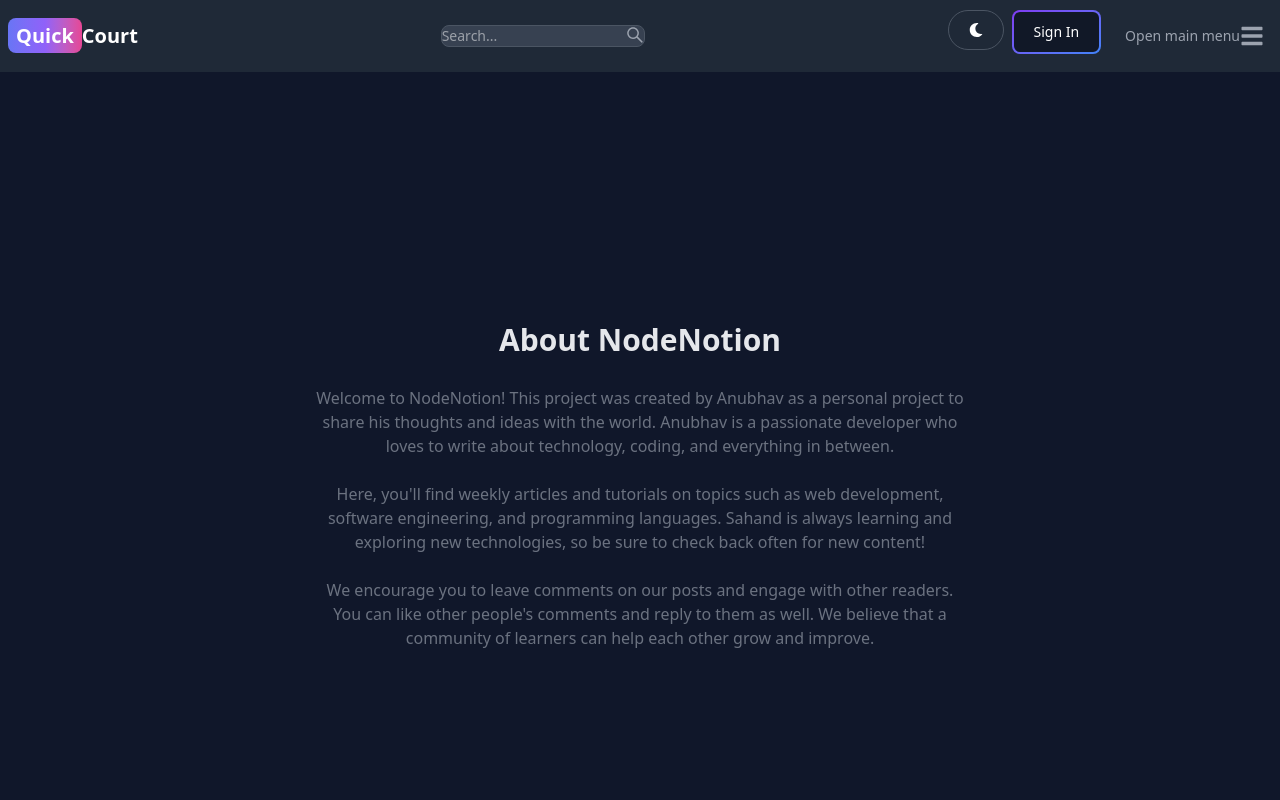
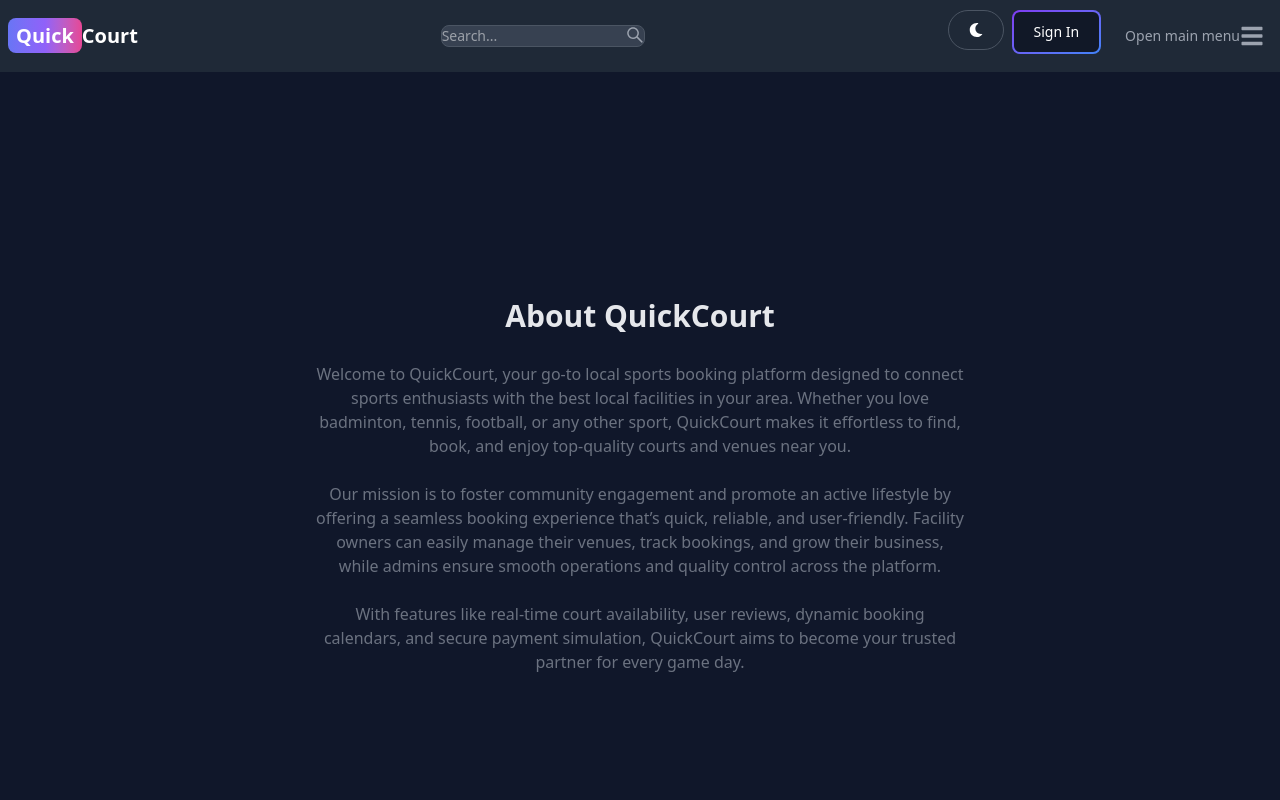
Before and after one commit to anubhav-m/odoo-vaau, a React (Vite) app in the folder client/: page /about in a window 1280 px wide. Shown: the top 800 px of the page. Built offline with nearby package versions, Linux system fonts and the light colour scheme; no server answers.

Commit message:
updated home and about page

```diff
--- a/client/src/pages/About.jsx
+++ b/client/src/pages/About.jsx
@@ -4,28 +4,29 @@ export default function About() {
       <div className='max-w-2xl mx-auto p-3 text-center'>
         <div>
           <h1 className='text-3xl font font-semibold text-center my-7'>
-            About NodeNotion
+            About QuickCourt
           </h1>
           <div className='text-md text-gray-500 flex flex-col gap-6'>
             <p>
-              Welcome to NodeNotion! This project was created by Anubhav
-              as a personal project to share his thoughts and ideas with the
-              world. Anubhav is a passionate developer who loves to write about
-              technology, coding, and everything in between.
+              Welcome to QuickCourt, your go-to local sports booking platform
+              designed to connect sports enthusiasts with the best local facilities
+              in your area. Whether you love badminton, tennis, football, or any other
+              sport, QuickCourt makes it effortless to find, book, and enjoy top-quality
+              courts and venues near you.
             </p>
 
             <p>
-              Here, you'll find weekly articles and tutorials on topics
-              such as web development, software engineering, and programming
-              languages. Sahand is always learning and exploring new
-              technologies, so be sure to check back often for new content!
+             Our mission is to foster community engagement and promote an active
+             lifestyle by offering a seamless booking experience that’s quick, reliable,
+             and user-friendly. Facility owners can easily manage their venues, track
+             bookings, and grow their business, while admins ensure smooth operations
+             and quality control across the platform.
             </p>
 
             <p>
-              We encourage you to leave comments on our posts and engage with
-              other readers. You can like other people's comments and reply to
-              them as well. We believe that a community of learners can help
-              each other grow and improve.
+              With features like real-time court availability, user reviews, dynamic booking
+              calendars, and secure payment simulation, QuickCourt aims to become your trusted
+              partner for every game day.
             </p>
           </div>
         </div>
--- a/client/src/pages/Home.jsx
+++ b/client/src/pages/Home.jsx
@@ -30,8 +30,27 @@ export default function Home() {
     return (
         <div className="flex-1">
             <div className="flex flex-col gap-6 p-4 lg:p-24 max-w-6xl mx-auto">
-                <h1 className="text-3xl font-bold lg:text-6xl">Welcome to NodeNotion</h1>
-                <p className="text-gray-500 text-xs sm:text-sm">Here you'll find a variety of articles and tutorials on topics such as web development, programming languages, software engineering, and more.</p>
+                <div className="w-full flex">
+                    {/* Right-aligned container */}
+                    <div className="w-full sm:w-1/2 ml-auto min-h-[400px] rounded-2xl shadow-lg border-4 border-teal-500 bg-gray-200 dark:bg-gray-800 flex flex-col justify-center items-center text-gray-800 dark:text-gray-200 p-8 transition-transform duration-300 hover:scale-105">
+
+                    {/* Heading */}
+                    <h1 className="text-3xl sm:text-4xl lg:text-6xl font-extrabold text-center leading-tight tracking-wide">
+                        Welcome to <span className="text-teal-500 drop-shadow-md">QuickCourt</span>
+                    </h1>
+
+                    {/* Paragraph */}
+                    <p className="text-sm sm:text-base mt-6 text-center leading-relaxed max-w-md opacity-90">
+                        Here you can quickly find and book local sports courts, join matches,
+                        and connect with fellow sports enthusiasts in your area.
+                    </p>
+                </div>
+            </div>
+
+
+
+
+
                 <Link to='/search' className='mt-5 text-xs sm:text-sm text-teal-500 font-bold hover:underline'>
                     View all posts
                 </Link>
```
Also changed, not shown: 1 other file (tests, documents, lock files or other folders).
